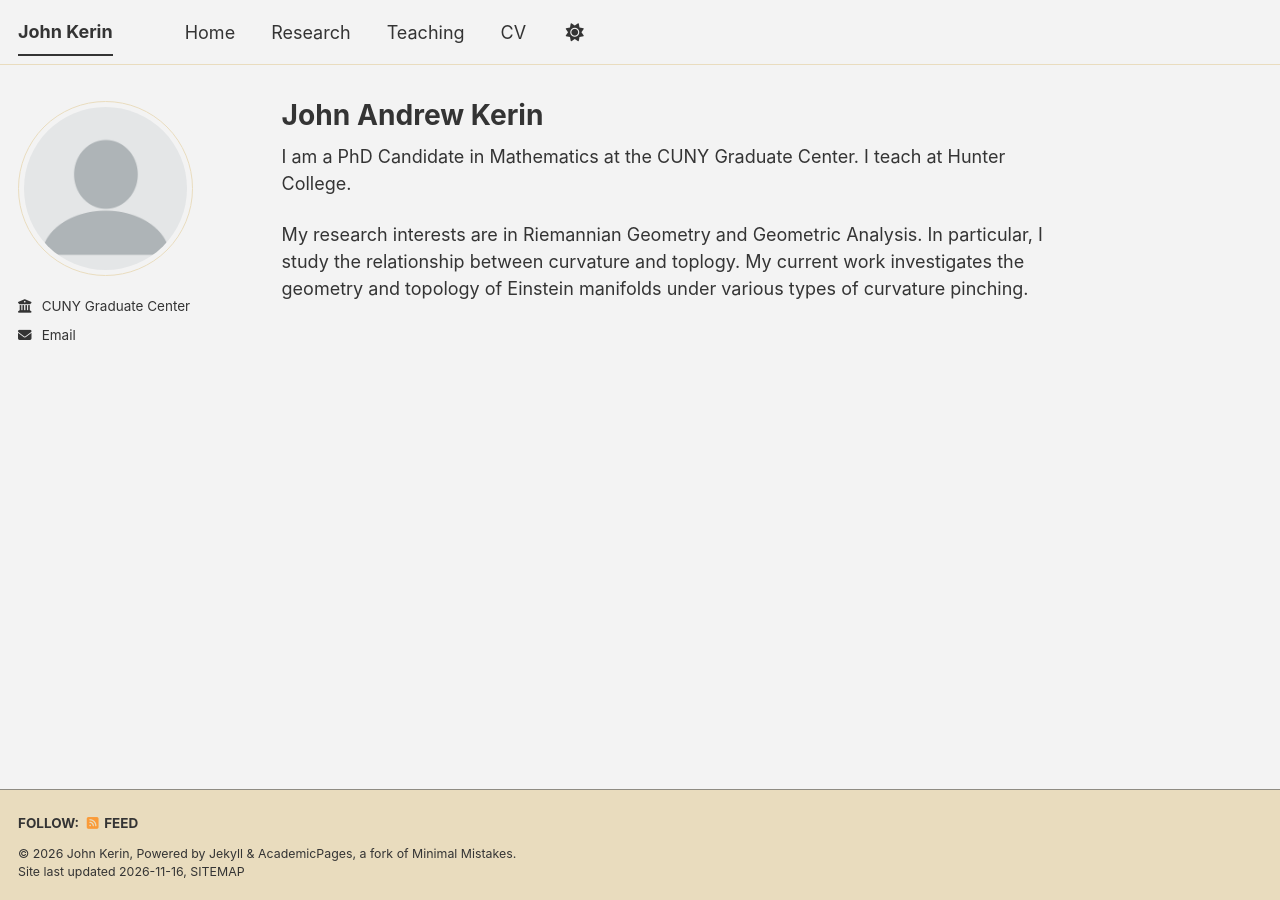
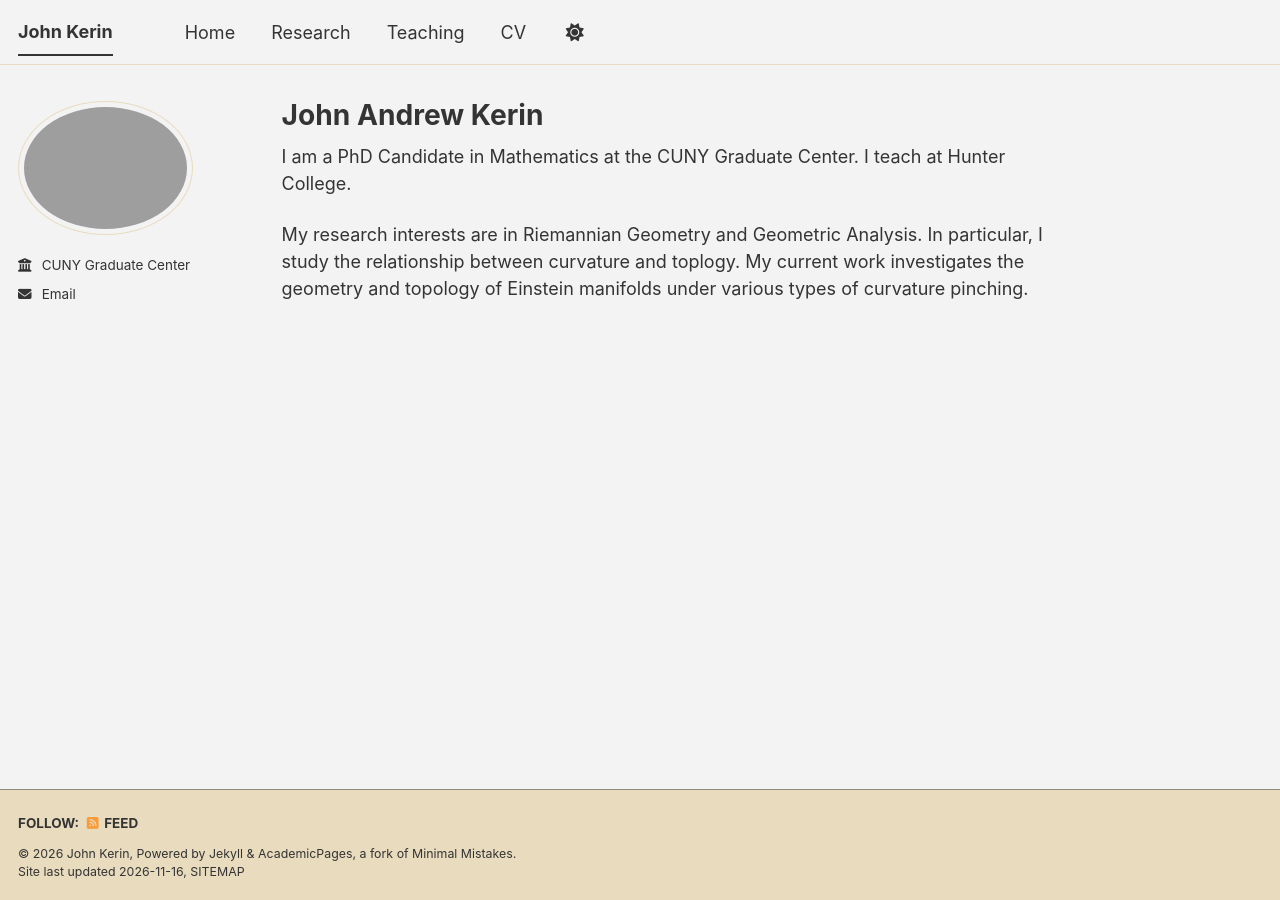
Before and after one commit to johnandrewkerin/johnandrewkerin.github.io, a Jekyll site: the page built from _pages/about.md, in a window 1280 px wide. Built offline with Jekyll 4.4.1, drawn with Linux system fonts in a browser that asks for light colours; a script bundle is joined from its source files by our own code; a style sheet for code colours, icons or effects is not loaded.

Commit message:
Update _config.yml

```diff
--- a/_config.yml
+++ b/_config.yml
@@ -23,7 +23,7 @@ repository               : "johnandrewkerin/johnandrewkerin.github.io"
 #               Additional customization can be done by editing /_includes/author-profile.html
 author:
   # Biographic information
-  avatar           : "profile.png"
+  avatar           : "woods.png"
   name             : ""
   pronouns         : # example: "she/her"
   bio              : ""
```
